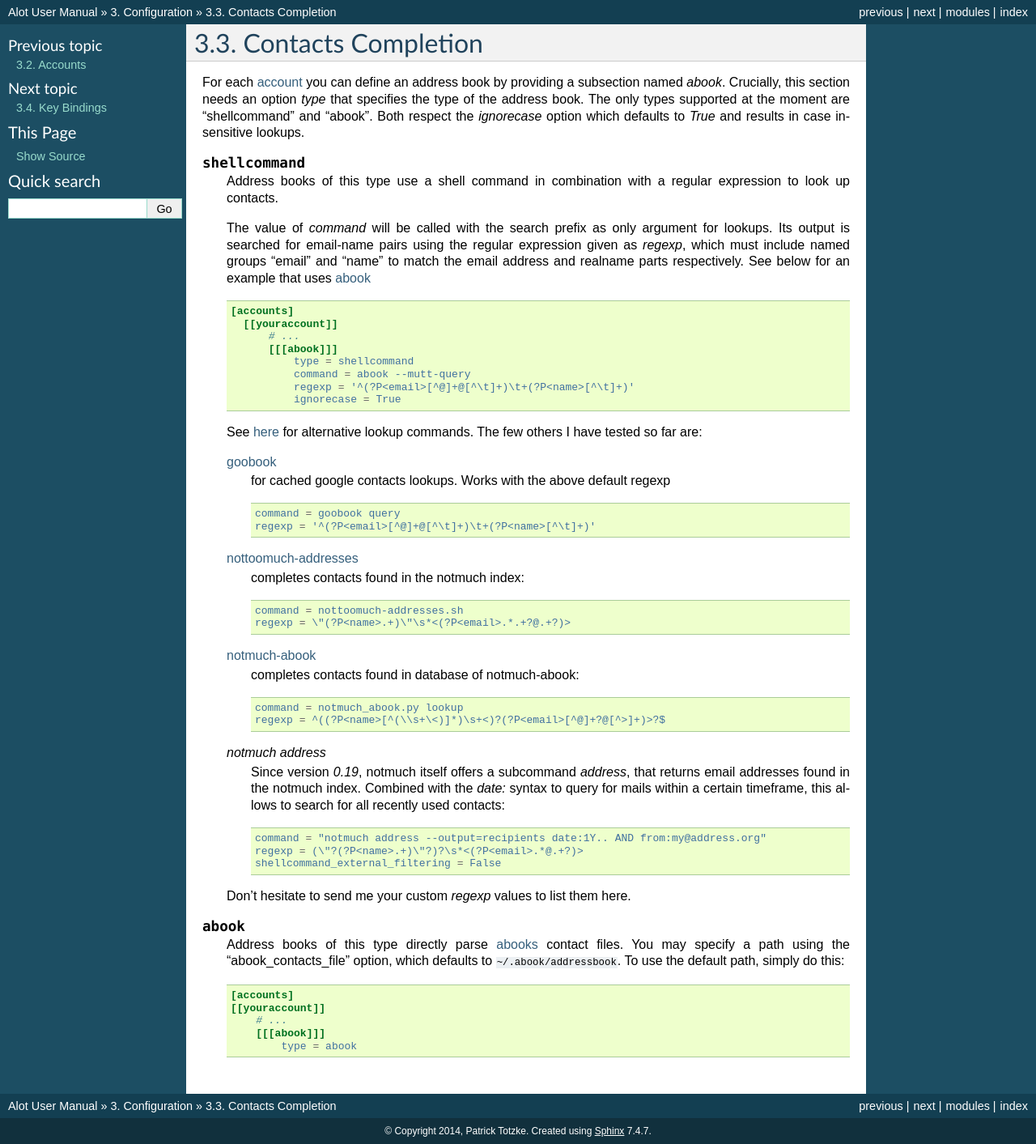
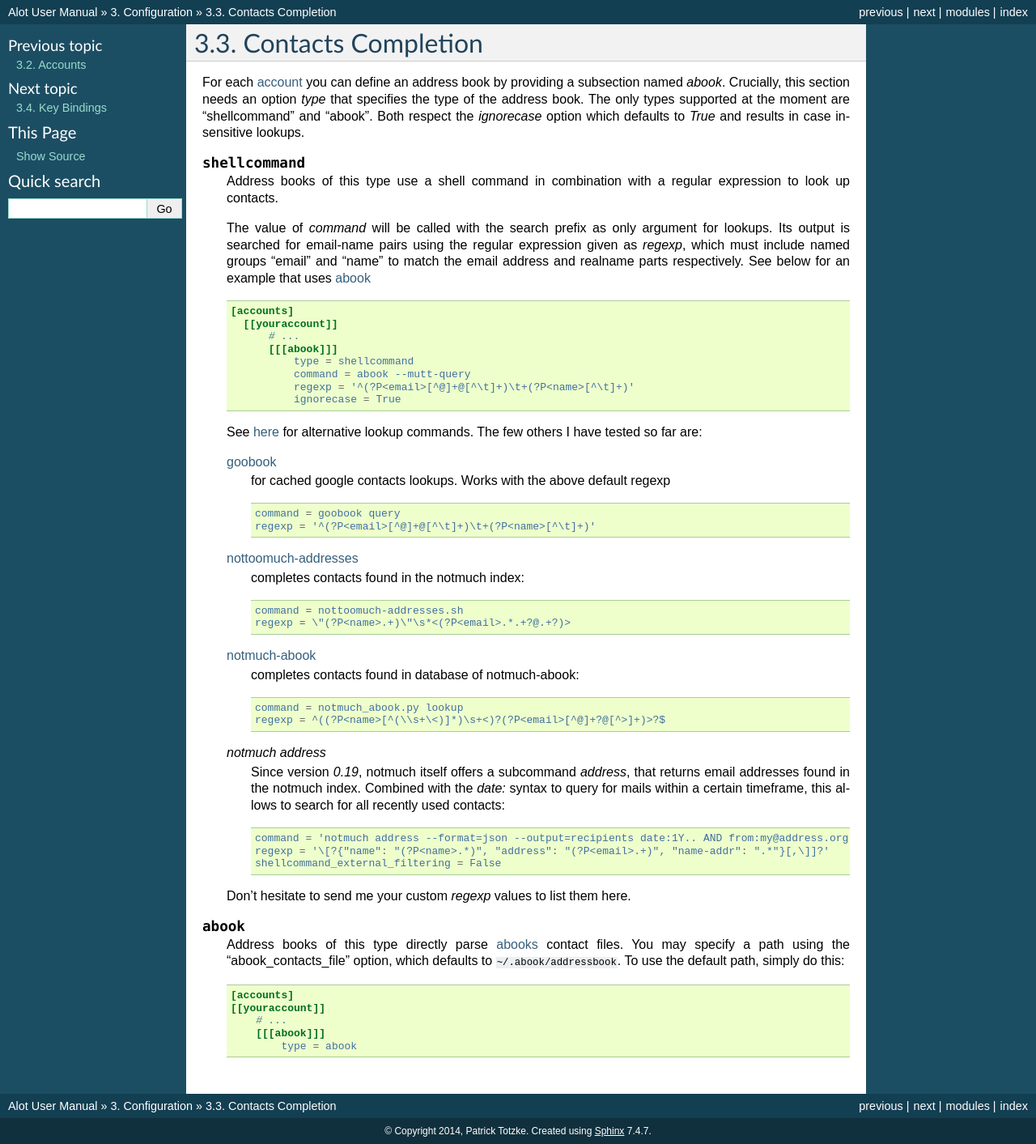
Before and after one commit to pazz/alot, a Sphinx documentation site: the page built from docs/source/configuration/contacts_completion.rst, in a window 1280 px wide. Shown: the whole page at 81% size. Built offline with Sphinx 7.4.7, drawn with Linux system fonts in a browser that asks for light colours.

Commit message:
Suggest `notmuch address --format=json` in the docs
The old regex that was suggested to capture addresses for completion from the
command `notmuch address` was bogus.  The json output format is much more
predictable.

Reported in #990.

```diff
--- a/docs/source/configuration/contacts_completion.rst
+++ b/docs/source/configuration/contacts_completion.rst
@@ -64,8 +64,8 @@ Both respect the `ignorecase` option which defaults to `True` and results in cas
 
         .. code-block:: ini
 
-           command = "notmuch address --output=recipients date:1Y.. AND from:my@address.org"
-           regexp = (\"?(?P<name>.+)\"?)?\s*<(?P<email>.*@.+?)>
+           command = 'notmuch address --format=json --output=recipients date:1Y.. AND from:my@address.org'
+           regexp = '\[?{"name": "(?P<name>.*)", "address": "(?P<email>.+)", "name-addr": ".*"}[,\]]?'
            shellcommand_external_filtering = False
 
     Don't hesitate to send me your custom `regexp` values to list them here.
```
